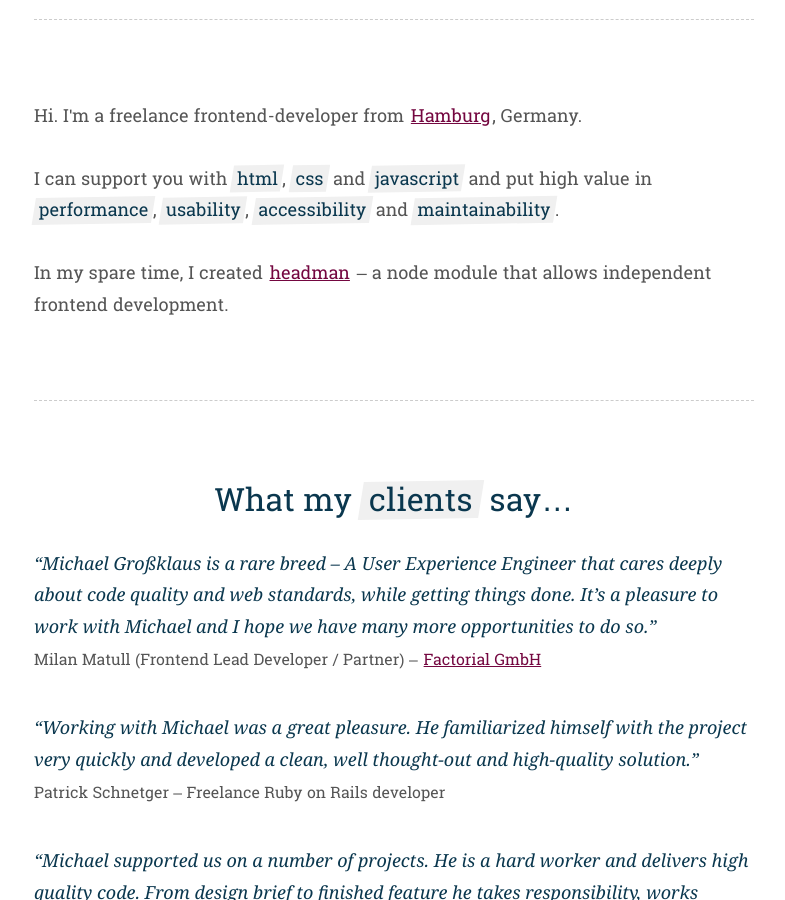
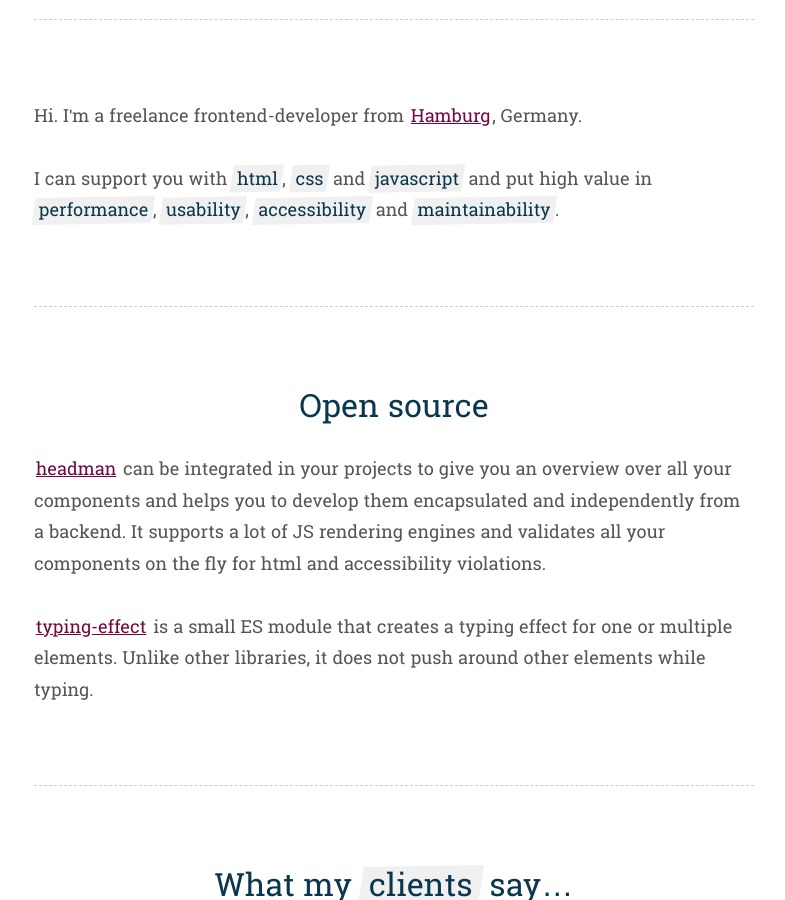
Before and after one commit to mgrsskls/blog, a Jekyll site: the page built from index.html, in a window 1280 px wide and 900 px high, scrolled down 392 px. Shown: the whole window, without its empty margins (246-1031 px from the left). Built offline with Jekyll 4.4.1, drawn with Linux system fonts in a browser that asks for light colours.

Commit message:
added node modules to homepage

```diff
--- a/index.html
+++ b/index.html
@@ -22,15 +22,32 @@
       <em>javascript</em> and put high value in <em>performance</em>,
       <em>usability</em>, <em>accessibility</em> and <em>maintainability</em>.
     </p>
+  </section>
+
+  <section class="Section Copy">
+    <h2 class="Section-title">Open source</h2>
     <p>
-      In my spare time, I created
       <a
         href="https://github.com/mgrsskls/headman"
         target="_blank"
         rel="noopener"
         >headman</a
       >
-      &ndash; a node module that allows independent frontend development.
+      can be integrated in your projects to give you an overview over all your
+      components and helps you to develop them encapsulated and independently
+      from a backend. It supports a lot of JS rendering engines and validates
+      all your components on the fly for html and accessibility violations.
+    </p>
+    <p>
+      <a
+        href="https://github.com/mgrsskls/typing-effect"
+        target="_blank"
+        rel="noopener"
+        >typing-effect</a
+      >
+      is a small ES module that creates a typing effect for one or multiple
+      elements. Unlike other libraries, it does not push around other elements
+      while typing.
     </p>
   </section>
 
```
